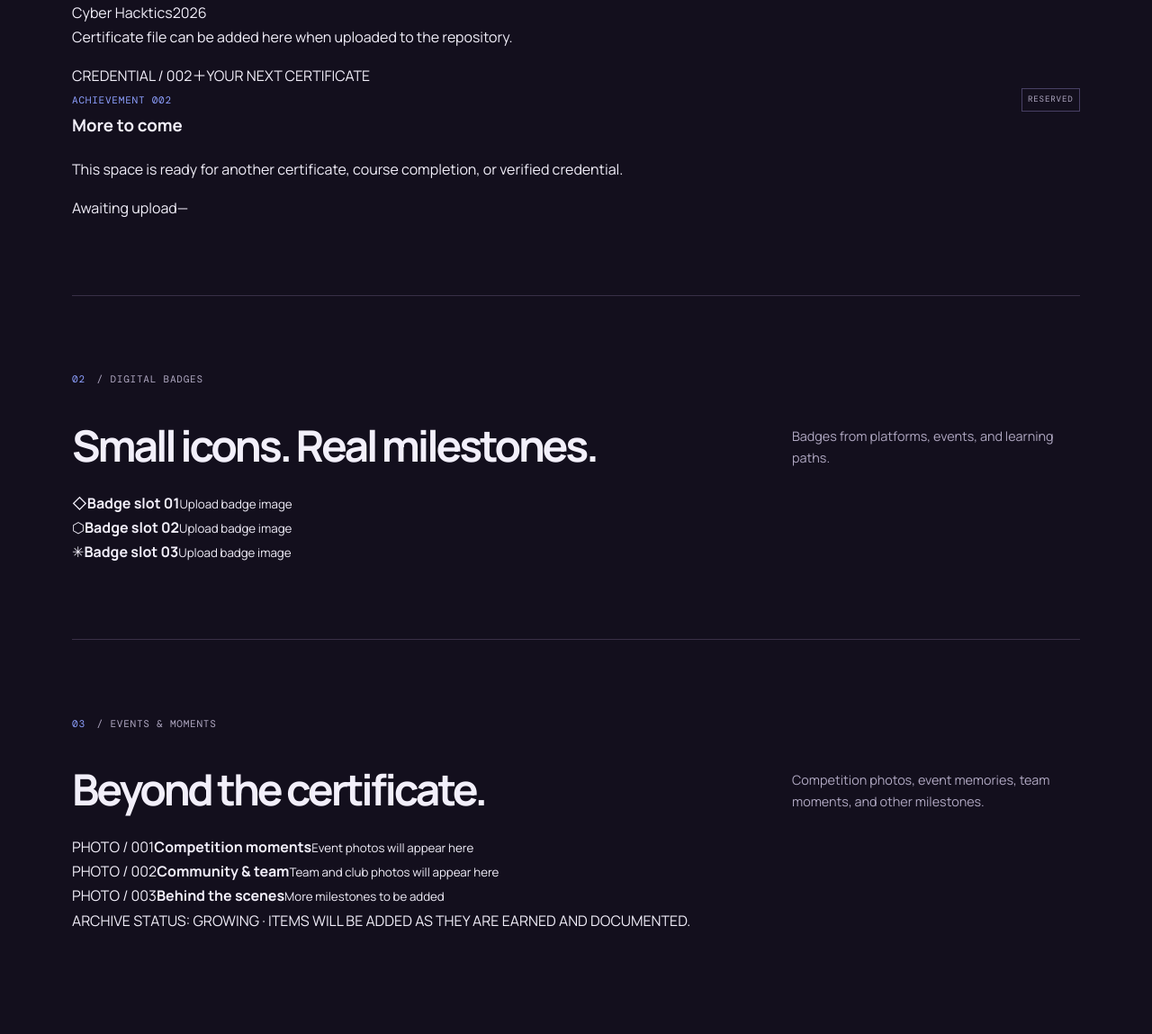
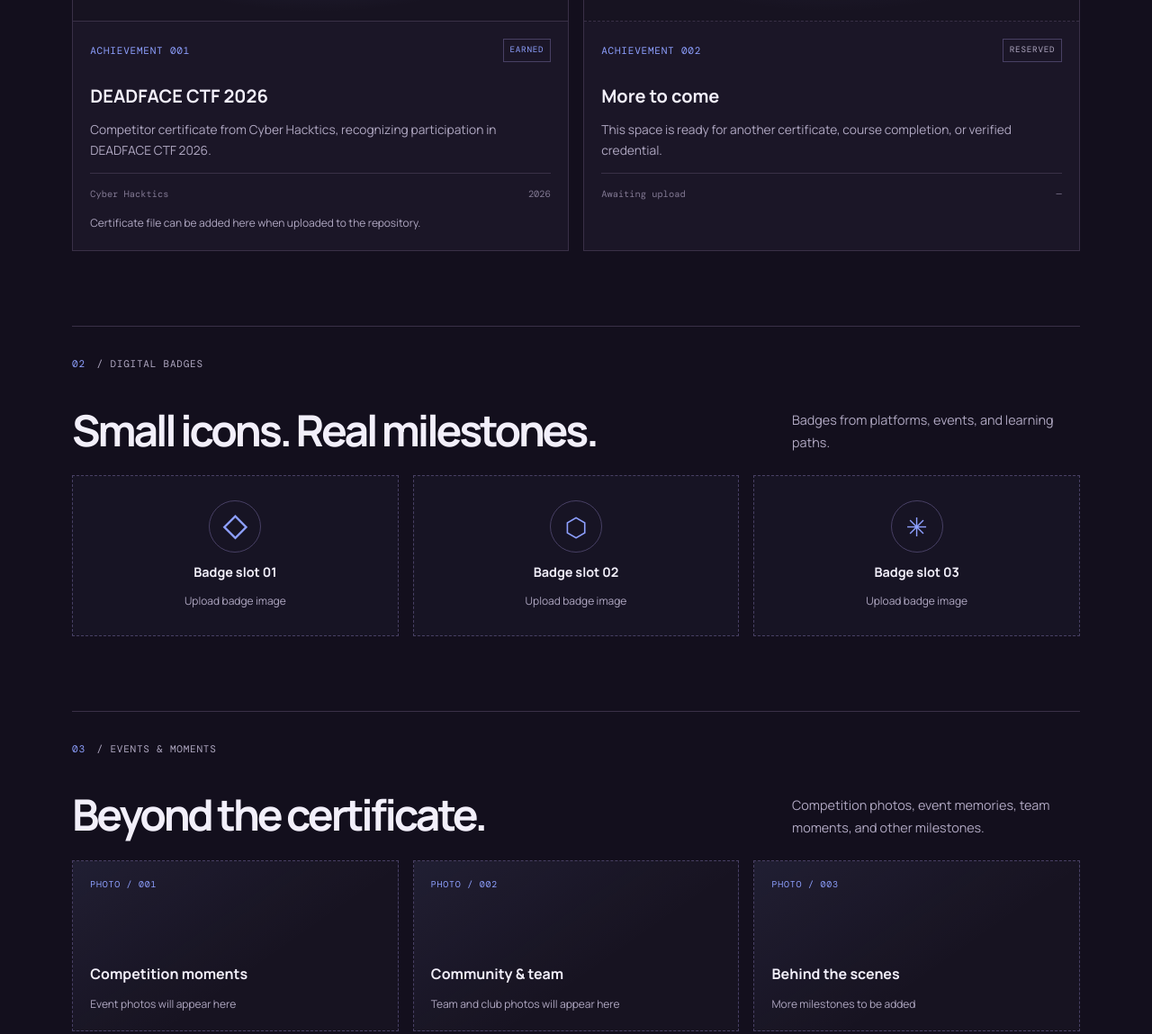
Before and after one commit to jixsaw079/jixsaw079.github.io, a plain HTML site: page achievements/index.html in a window 1280 px wide. Shown: the part 851-2000 px from the top of the page at 90% size. Drawn offline with nearby package versions, Linux system fonts and the light colour scheme.

Commit message:
Style achievements archive page

```diff
--- a/style.css
+++ b/style.css
@@ -228,3 +228,29 @@
 .member-photo-placeholder span { line-height:1.8; }
 .member-more { display:inline-flex; align-items:center; gap:.5rem; margin-top:1rem; color:var(--accent); font-size:.82rem; text-decoration:none; }
 .member-more:hover { text-decoration:underline; }
+
+/* Achievements archive */
+.achievement-section { padding-top: 2rem; }
+.achievement-grid { display:grid; grid-template-columns:repeat(2,minmax(0,1fr)); gap:1rem; }
+.achievement-card { min-width:0; border:1px solid var(--line); background:var(--panel); }
+.achievement-art { display:flex; flex-direction:column; align-items:center; justify-content:center; gap:.8rem; min-height:220px; padding:1.5rem; border-bottom:1px solid var(--line); background:radial-gradient(ellipse at 50% 45%,rgba(142,160,255,.12),transparent 65%),#171321; text-align:center; }
+.achievement-art-earned { background:radial-gradient(ellipse at 50% 45%,rgba(142,160,255,.19),transparent 65%),#171321; }
+.achievement-art-code,.achievement-art-bottom { color:var(--muted); font:.62rem var(--mono); letter-spacing:.1em; }
+.achievement-art-icon { display:grid; place-items:center; width:64px; height:64px; border:1px solid #62558a; border-radius:50%; color:var(--accent); font-size:2rem; }
+.achievement-copy { padding:1.2rem; }
+.achievement-copy h3 { margin:1.3rem 0 .5rem; font-size:1.25rem; }
+.achievement-copy > p { color:var(--muted); font-size:.86rem; }
+.achievement-meta { display:flex; justify-content:space-between; gap:1rem; padding-top:1rem; border-top:1px solid var(--line); color:var(--dim); font:.65rem var(--mono); }
+.achievement-note { margin:1rem 0 0; font-size:.75rem !important; }
+.achievement-upcoming .achievement-art { border-bottom-style:dashed; }
+.badge-shelf { display:grid; grid-template-columns:repeat(3,minmax(0,1fr)); gap:1rem; }
+.badge-placeholder { display:flex; flex-direction:column; align-items:center; gap:.6rem; padding:1.7rem 1rem; border:1px dashed #484064; background:rgba(142,160,255,.035); text-align:center; }
+.badge-placeholder-symbol { display:grid; place-items:center; width:58px; height:58px; border:1px solid #484064; border-radius:50%; color:var(--accent); font-size:1.8rem; }
+.badge-placeholder strong { font-size:.9rem; }
+.badge-placeholder small,.moment-placeholder small { color:var(--muted); font-size:.75rem; }
+.moment-grid { display:grid; grid-template-columns:repeat(3,minmax(0,1fr)); gap:1rem; }
+.moment-placeholder { display:flex; flex-direction:column; justify-content:flex-end; gap:.6rem; min-height:190px; padding:1.2rem; border:1px dashed #484064; background:linear-gradient(145deg,rgba(142,160,255,.08),transparent 60%),#171321; }
+.moment-placeholder > span { margin-bottom:auto; color:var(--accent); font:.62rem var(--mono); letter-spacing:.08em; }
+.moment-placeholder strong { font-size:1rem; }
+.achievement-foot { margin-top:1.4rem; padding-top:1rem; border-top:1px solid var(--line); color:var(--dim); font:.62rem var(--mono); }
+@media(max-width:700px) { .achievement-grid,.badge-shelf,.moment-grid { grid-template-columns:1fr; } .achievement-art { min-height:180px; } }
```
